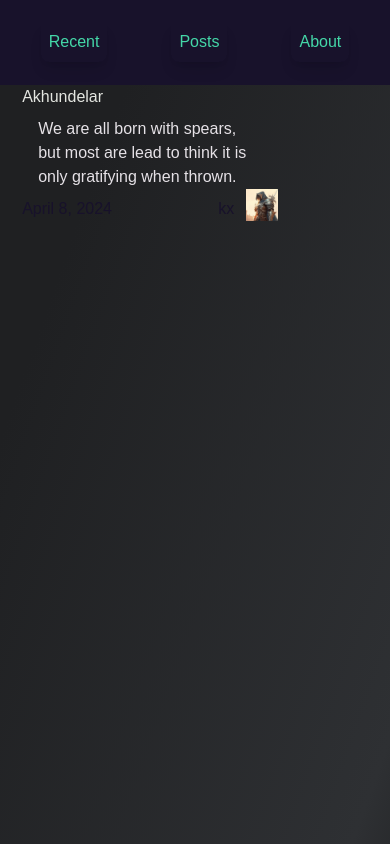
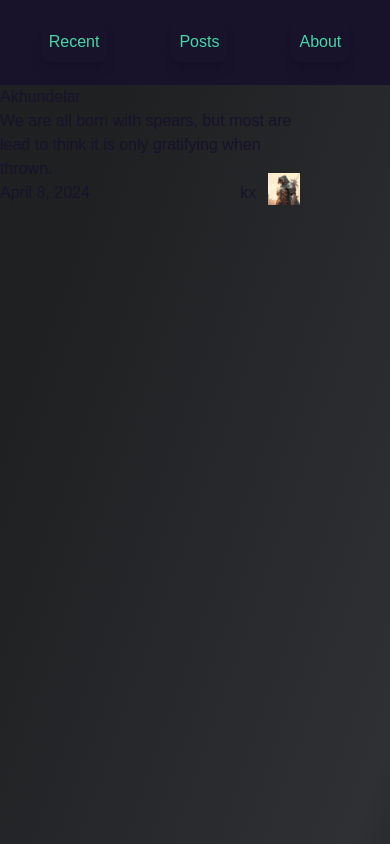
Before and after one commit to KXzeno/karnovah-blog, a Next.js app: page / in a window 390 px wide. Shown: the top 844 px of the page. Built offline with nearby package versions, Linux system fonts and the light colour scheme; no server answers; a web font is replaced by a local one.

Commit message:
feat(responsive): make more viewable to mobile

```diff
--- a/app/components/FOB/Feed/Feed.css
+++ b/app/components/FOB/Feed/Feed.css
@@ -9,26 +9,27 @@
 }
 
 @layer utilities {
-  #feed-ctr {
-    @apply min-h-16 w-64 mx-auto;
-  }
-  #hero-title {
-    @apply text-[#E4E6E1];
+  .home-page {
+    @apply relative flex flex-col min-h-screen justify-items-center max-sm:gap-[1.7rem] sm:gap-[3rem] translate-y-8;
   }
 
-  #hero-title a {
-    @apply hover:text-cyan-500;
+  .post-ctr {
+    @apply grid min-h-16 max-sm:max-w-[23rem] sm:max-w-[37rem] mx-auto sm:gap-2;
   }
 
-  #hero-abstract {
-    @apply text-[#E5E1E6] px-4 py-2;
+  .post-title {
+    @apply inline-block justify-self-start text-[#EB3678] text-2xl min-w-4 max-sm:text-xl;
   }
 
-  #hero-date {
-    @apply text-[#E6E6E6]
+  .post-desc {
+    @apply text-[#E5E1E6] px-4 py-2 justify-self-center text-sm max-sm:text-pretty max-sm:w-[23.125rem];
   }
 
-  #hero-author {
+  .post-date {
+    @apply inline-block text-[#E6E6E6] justify-self-end max-sm:text-xs;
+  }
+
+  .post-author {
     @apply text-[#E6E6E6]
   }
 }
```
